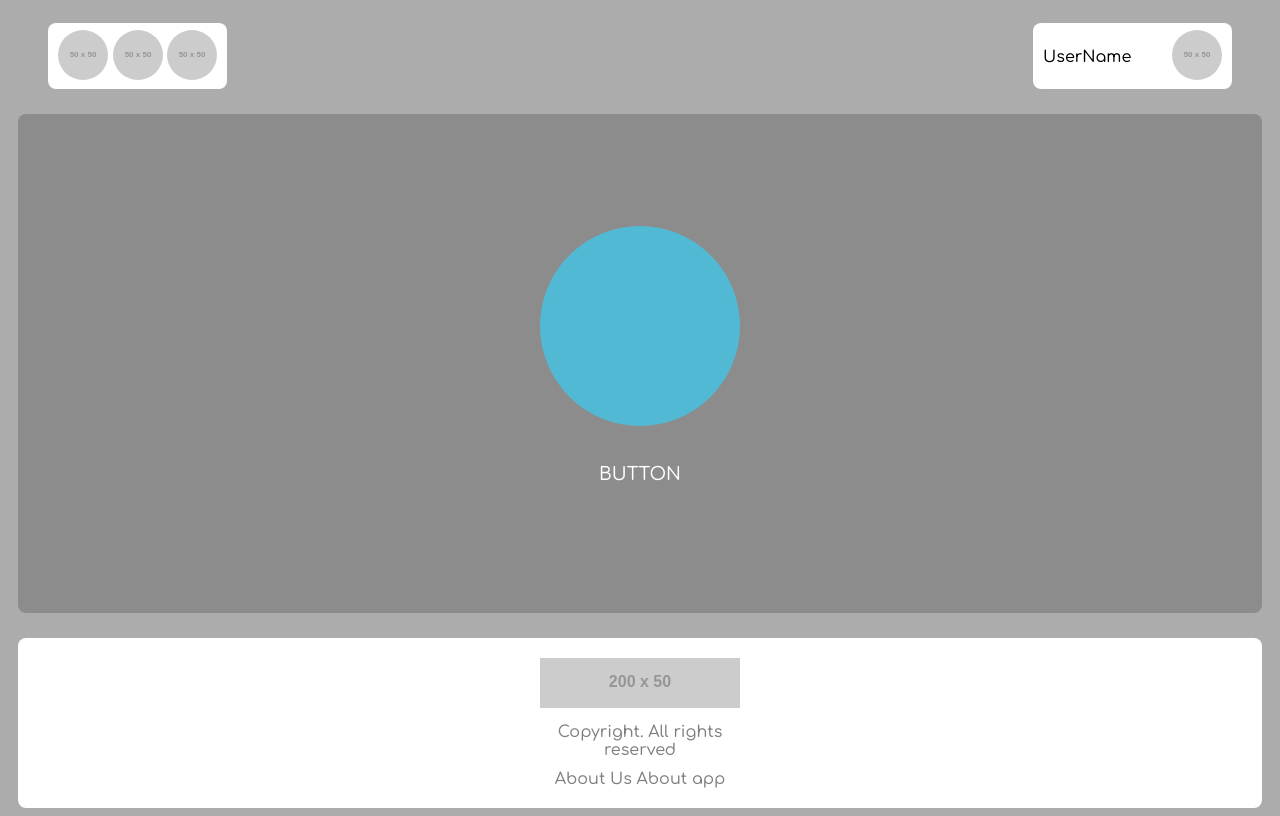
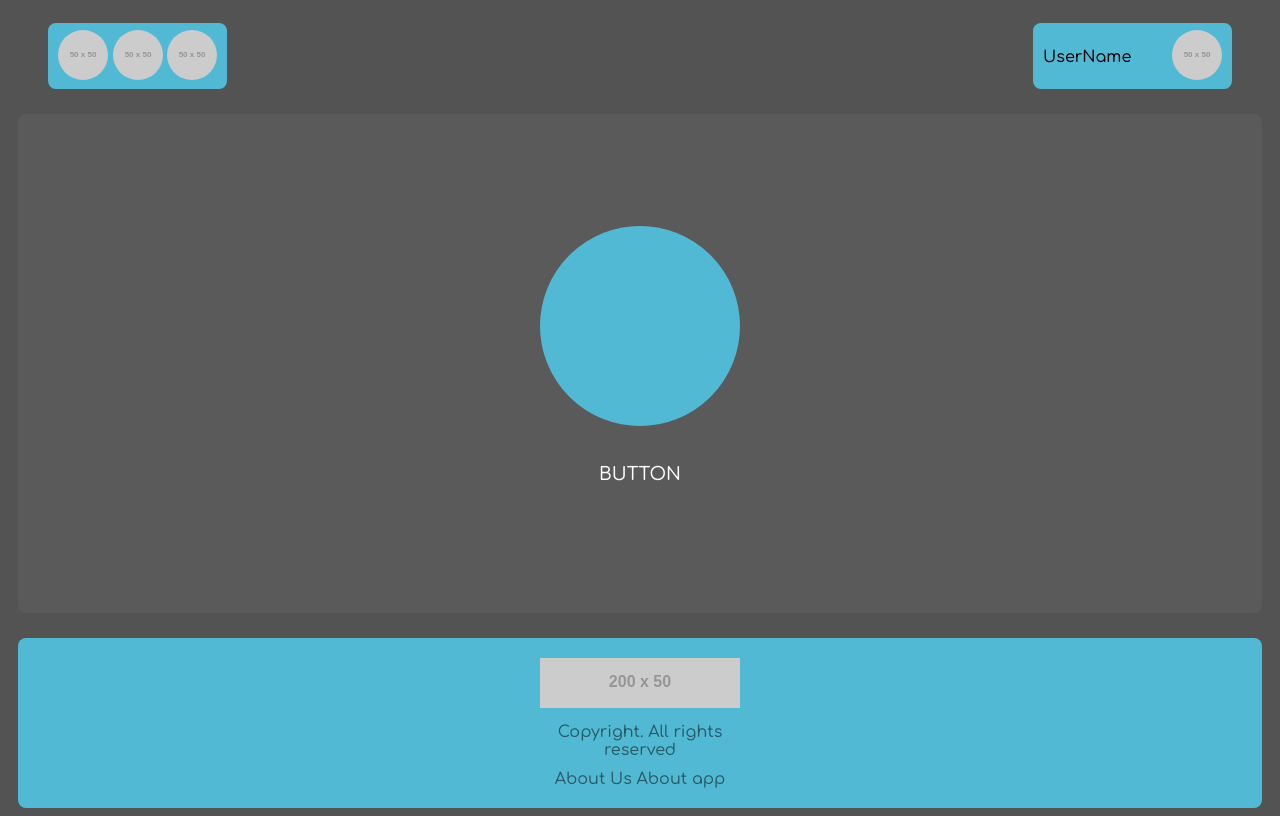
Before and after one commit to YukkieWQR/emnosys_wqrfl, a Django app: template emnosys/templates/emnosys/main.html in a window 1280 px wide. Run offline with Django 3.2, Linux system fonts and the light colour scheme; the template is opened without the code that fills it, so the values that code supplies are empty; grey boxes labelled with a size stand in for pictures from a placeholder-image service; some libraries are stand-ins or nearby versions.

Commit message:
changed color palette in styles.css

```diff
--- a/emnosys/static/emnosys/css/styles.css
+++ b/emnosys/static/emnosys/css/styles.css
@@ -3,7 +3,7 @@
     font-family: "Comfortaa", sans-serif;
 }
 body {
-    background: rgb(172, 172, 172);
+    background: #535353;
     background-size: 100%;
 }
 .head {
@@ -15,26 +15,26 @@ body {
     margin-left: 40px;
     padding: 7px 10px 5px 10px;
     border-radius: 8px;
-    background-color: rgb(255, 255, 255);
+    background-color: #52b9d5;
     transition: box-shadow .6s;
 }
 .social--icon {
     border-radius: 50%;
 }
 .social:hover {
-    box-shadow: 0 0 15px 1px white;
+    box-shadow: 0 0 15px 1px #737373;
 }
 .user {
     margin-right: 40px;
     margin-bottom: 15px;
     margin-top: 15px;
     padding: 7px 10px 5px 10px;
-    background-color: rgb(255, 255, 255);
+    background-color: #52b9d5;
     border-radius: 8px;
     transition: box-shadow .6s;
 }
 .user:hover {
-    box-shadow: 0 0 15px 1px white;
+    box-shadow: 0 0 15px 1px #737373;
 }
 #user--label {
     display: inline-block;
@@ -54,7 +54,7 @@ body {
     align-items: center;
     height: 39vw;
     margin: 10px 10px 25px 10px;
-    background-color: #0000002f;
+    background-color: #5a5a5a;
     background-size: 100%;
 }
 #main--button {
@@ -85,8 +85,8 @@ body {
     text-align: center;
     border-radius: 8px;
     margin: 0 10px 0 10px;
-    border-color: rgb(255, 255, 255);
-    background-color: rgb(255, 255, 255);
+    border-color: #52b9d5;
+    background-color: #52b9d5;
     padding: 10px 0 10px 0;
 }
 #copyright--table {
```
